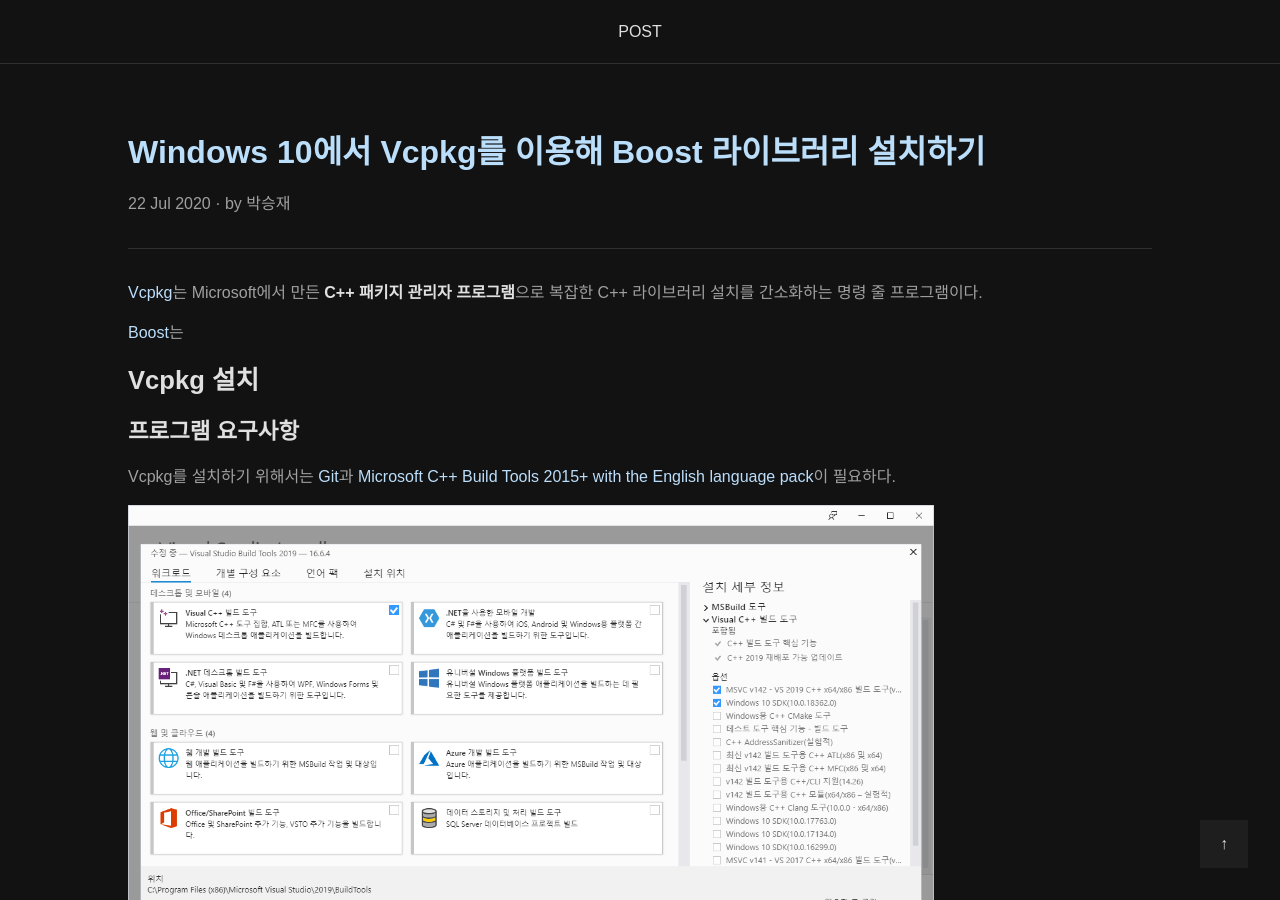
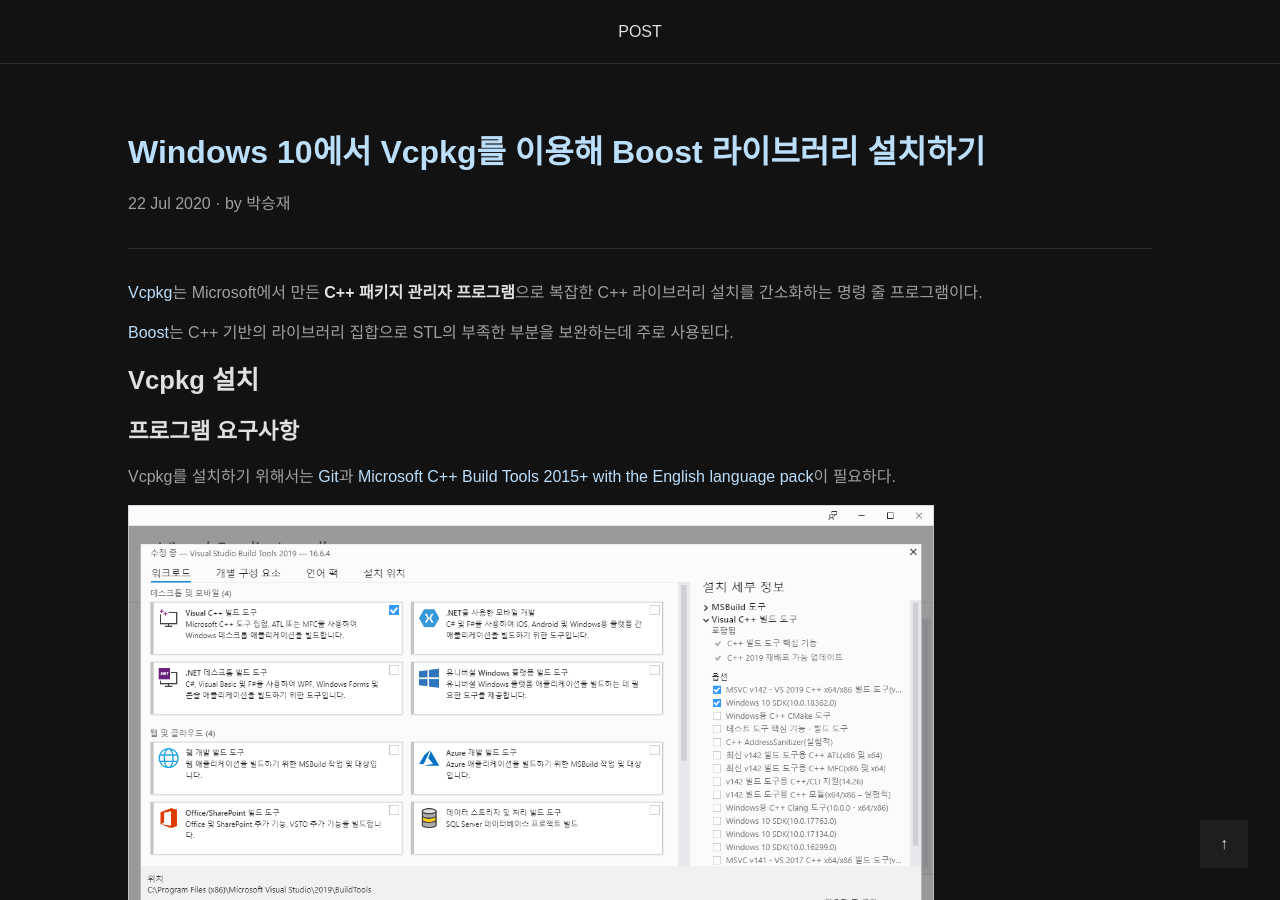
Before and after one commit to int-i/int-i.github.io, a Jekyll site: the page built from _posts/2020-07-22-vcpkg-boost.md, in a window 1280 px wide and 900 px high. Built offline with Jekyll 4.4.1, drawn with Linux system fonts in a browser that asks for light colours; some web fonts are replaced; a script that is not in the unit is left out; comment, search, counter and statistics services are not loaded.

Commit message:
Update post

```diff
--- a/_posts/2020-07-22-vcpkg-boost.md
+++ b/_posts/2020-07-22-vcpkg-boost.md
@@ -8,7 +8,7 @@
 
 [Vcpkg](https://github.com/Microsoft/vcpkg)는 Microsoft에서 만든 **C++ 패키지 관리자 프로그램**으로 복잡한 C++ 라이브러리 설치를 간소화하는 명령 줄 프로그램이다.
 
-[Boost]()는
+[Boost](https://www.boost.org/)는 C++ 기반의 라이브러리 집합으로 STL의 부족한 부분을 보완하는데 주로 사용된다.
 
 ## Vcpkg 설치
 
```
